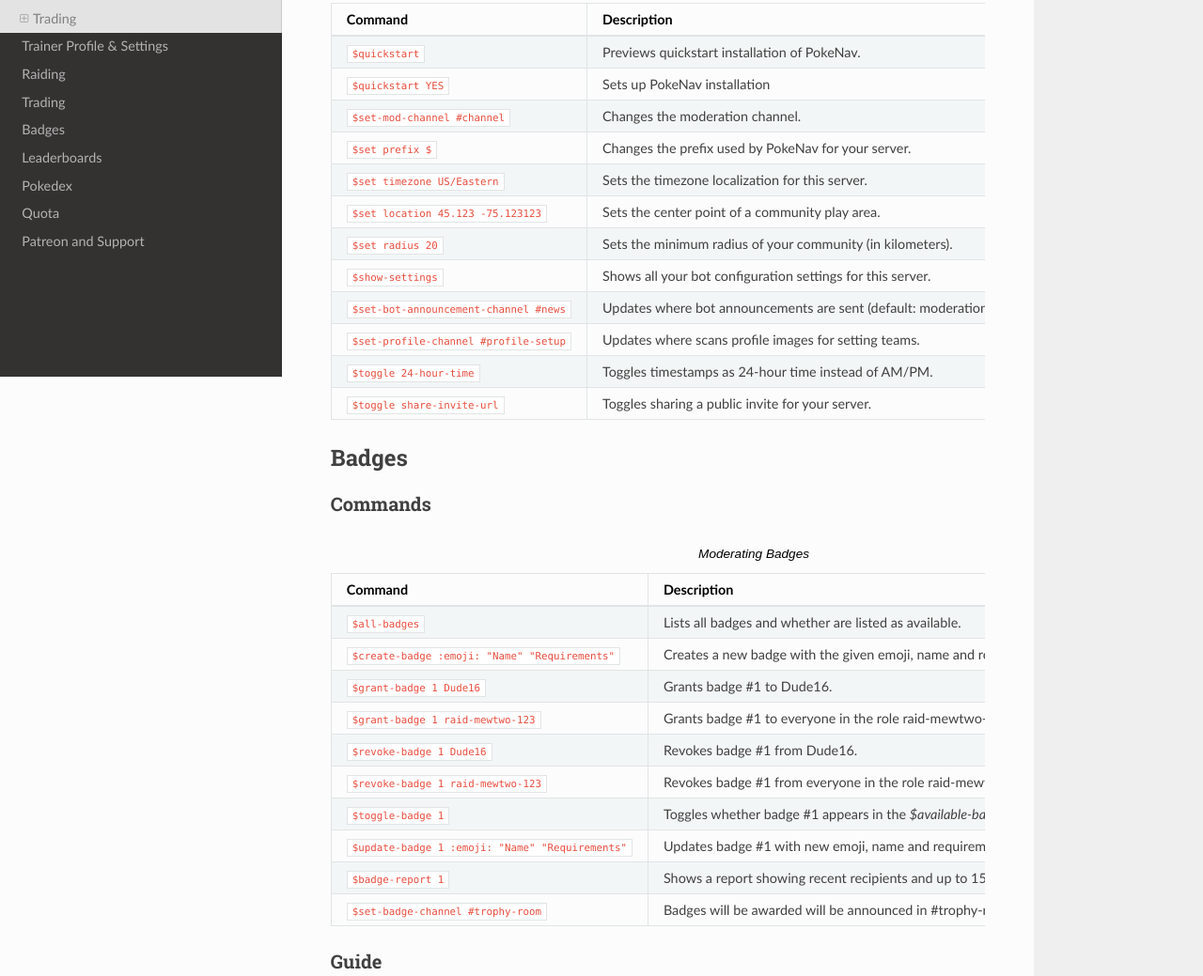
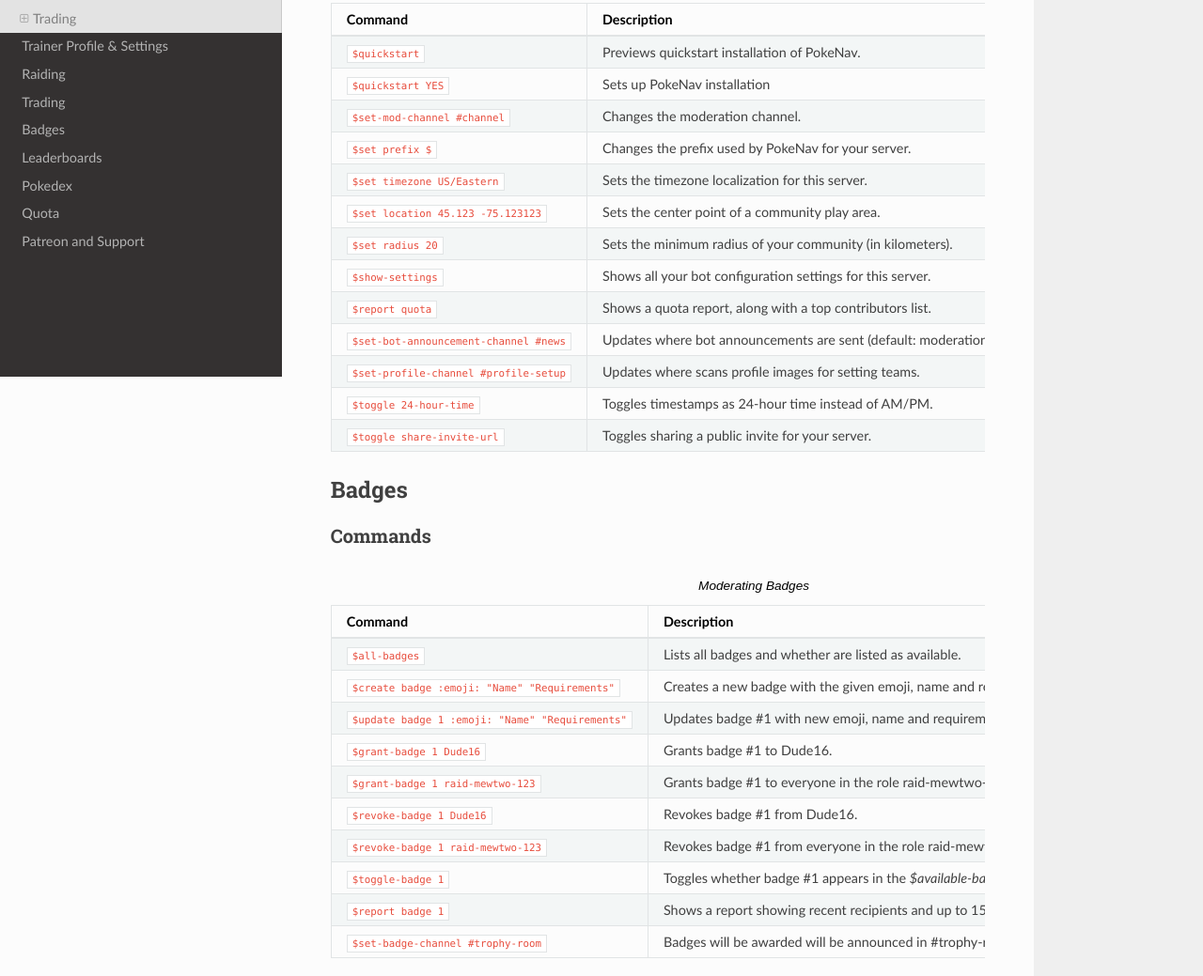
Before and after one commit to PokeNavBot/pokenav-documentation, a plain HTML site: page moderation.html in a window 1280 px wide. Shown: the part 399-1438 px from the top of the page at 94% size. Drawn offline with Linux system fonts and the light colour scheme.

Commit message:
Generated gh-pages for commit b8ad4a9 Author: Daniel DeSousa <github@daniel.desousa.cc>
    report quota

```diff
--- a/moderation.html
+++ b/moderation.html
@@ -267,16 +267,19 @@
 <tr class="row-odd"><td><code class="docutils literal"><span class="pre">$show-settings</span></code></td>
 <td>Shows all your bot configuration settings for this server.</td>
 </tr>
-<tr class="row-even"><td><code class="docutils literal"><span class="pre">$set-bot-announcement-channel</span> <span class="pre">#news</span></code></td>
+<tr class="row-even"><td><code class="docutils literal"><span class="pre">$report</span> <span class="pre">quota</span></code></td>
+<td>Shows a quota report, along with a top contributors list.</td>
+</tr>
+<tr class="row-odd"><td><code class="docutils literal"><span class="pre">$set-bot-announcement-channel</span> <span class="pre">#news</span></code></td>
 <td>Updates where bot announcements are sent (default: moderation channel).</td>
 </tr>
-<tr class="row-odd"><td><code class="docutils literal"><span class="pre">$set-profile-channel</span> <span class="pre">#profile-setup</span></code></td>
+<tr class="row-even"><td><code class="docutils literal"><span class="pre">$set-profile-channel</span> <span class="pre">#profile-setup</span></code></td>
 <td>Updates where scans profile images for setting teams.</td>
 </tr>
-<tr class="row-even"><td><code class="docutils literal"><span class="pre">$toggle</span> <span class="pre">24-hour-time</span></code></td>
+<tr class="row-odd"><td><code class="docutils literal"><span class="pre">$toggle</span> <span class="pre">24-hour-time</span></code></td>
 <td>Toggles timestamps as 24-hour time instead of AM/PM.</td>
 </tr>
-<tr class="row-odd"><td><code class="docutils literal"><span class="pre">$toggle</span> <span class="pre">share-invite-url</span></code></td>
+<tr class="row-even"><td><code class="docutils literal"><span class="pre">$toggle</span> <span class="pre">share-invite-url</span></code></td>
 <td>Toggles sharing a public invite for your server.</td>
 </tr>
 </tbody>
@@ -302,28 +305,28 @@
 <tr class="row-even"><td><code class="docutils literal"><span class="pre">$all-badges</span></code></td>
 <td>Lists all badges and whether are listed as available.</td>
 </tr>
-<tr class="row-odd"><td><code class="docutils literal"><span class="pre">$create-badge</span> <span class="pre">:emoji:</span> <span class="pre">&quot;Name&quot;</span> <span class="pre">&quot;Requirements&quot;</span></code></td>
+<tr class="row-odd"><td><code class="docutils literal"><span class="pre">$create</span> <span class="pre">badge</span> <span class="pre">:emoji:</span> <span class="pre">&quot;Name&quot;</span> <span class="pre">&quot;Requirements&quot;</span></code></td>
 <td>Creates a new badge with the given emoji, name and requirements.</td>
 </tr>
-<tr class="row-even"><td><code class="docutils literal"><span class="pre">$grant-badge</span> <span class="pre">1</span> <span class="pre">Dude16</span></code></td>
+<tr class="row-even"><td><code class="docutils literal"><span class="pre">$update</span> <span class="pre">badge</span> <span class="pre">1</span> <span class="pre">:emoji:</span> <span class="pre">&quot;Name&quot;</span> <span class="pre">&quot;Requirements&quot;</span></code></td>
+<td>Updates badge #1 with new emoji, name and requirements.</td>
+</tr>
+<tr class="row-odd"><td><code class="docutils literal"><span class="pre">$grant-badge</span> <span class="pre">1</span> <span class="pre">Dude16</span></code></td>
 <td>Grants badge #1 to Dude16.</td>
 </tr>
-<tr class="row-odd"><td><code class="docutils literal"><span class="pre">$grant-badge</span> <span class="pre">1</span> <span class="pre">raid-mewtwo-123</span></code></td>
+<tr class="row-even"><td><code class="docutils literal"><span class="pre">$grant-badge</span> <span class="pre">1</span> <span class="pre">raid-mewtwo-123</span></code></td>
 <td>Grants badge #1 to everyone in the role raid-mewtwo-123.</td>
 </tr>
-<tr class="row-even"><td><code class="docutils literal"><span class="pre">$revoke-badge</span> <span class="pre">1</span> <span class="pre">Dude16</span></code></td>
+<tr class="row-odd"><td><code class="docutils literal"><span class="pre">$revoke-badge</span> <span class="pre">1</span> <span class="pre">Dude16</span></code></td>
 <td>Revokes badge #1 from Dude16.</td>
 </tr>
-<tr class="row-odd"><td><code class="docutils literal"><span class="pre">$revoke-badge</span> <span class="pre">1</span> <span class="pre">raid-mewtwo-123</span></code></td>
+<tr class="row-even"><td><code class="docutils literal"><span class="pre">$revoke-badge</span> <span class="pre">1</span> <span class="pre">raid-mewtwo-123</span></code></td>
 <td>Revokes badge #1 from everyone in the role raid-mewtwo-123.</td>
 </tr>
-<tr class="row-even"><td><code class="docutils literal"><span class="pre">$toggle-badge</span> <span class="pre">1</span></code></td>
+<tr class="row-odd"><td><code class="docutils literal"><span class="pre">$toggle-badge</span> <span class="pre">1</span></code></td>
 <td>Toggles whether badge #1 appears in the <cite>$available-badges</cite> list.</td>
 </tr>
-<tr class="row-odd"><td><code class="docutils literal"><span class="pre">$update-badge</span> <span class="pre">1</span> <span class="pre">:emoji:</span> <span class="pre">&quot;Name&quot;</span> <span class="pre">&quot;Requirements&quot;</span></code></td>
-<td>Updates badge #1 with new emoji, name and requirements.</td>
-</tr>
-<tr class="row-even"><td><code class="docutils literal"><span class="pre">$badge-report</span> <span class="pre">1</span></code></td>
+<tr class="row-even"><td><code class="docutils literal"><span class="pre">$report</span> <span class="pre">badge</span> <span class="pre">1</span></code></td>
 <td>Shows a report showing recent recipients and up to 150 trainers who earned the badge.</td>
 </tr>
 <tr class="row-odd"><td><code class="docutils literal"><span class="pre">$set-badge-channel</span> <span class="pre">#trophy-room</span></code></td>
```
Also changed, not shown: _sources/moderation.md.txt, searchindex.js.
